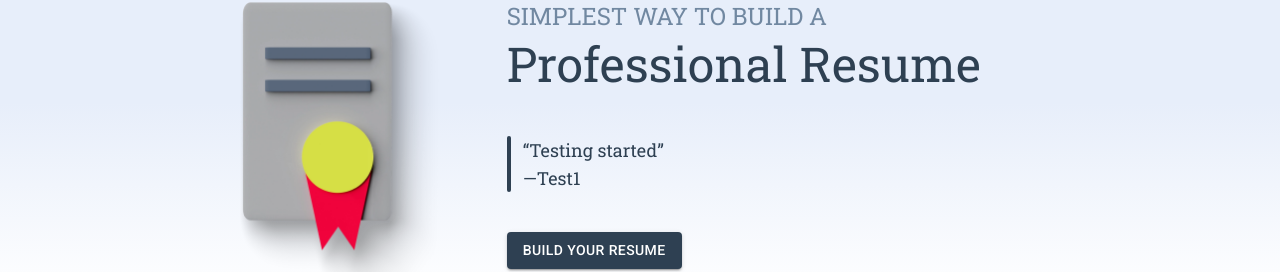
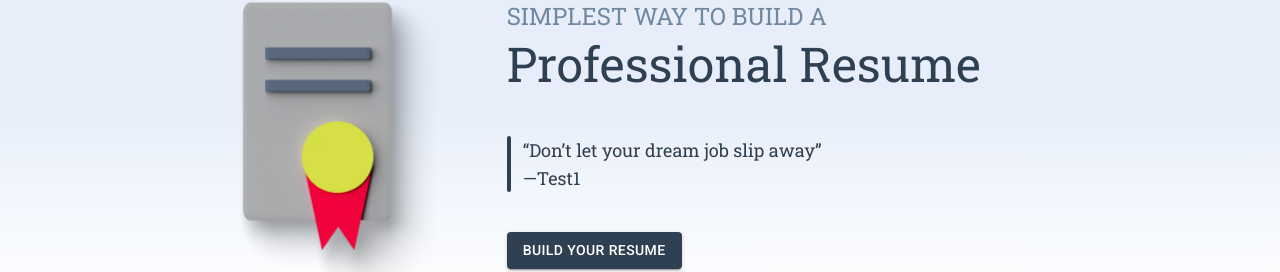
Before and after one commit to IT21024122/resume-builder-main, a Next.js app: page / in a window 1280 px wide. Shown: the part 152-424 px from the top of the page. Built offline with nearby package versions, Linux system fonts and the light colour scheme.

Commit message:
Update HomeLayout.tsx

```diff
--- a/src/modules/home/HomeLayout.tsx
+++ b/src/modules/home/HomeLayout.tsx
@@ -68,7 +68,7 @@ const HomeLayout = () => {
               <div className="flex mb-10">
                 <div className="bg-resume-800 w-1 rounded-lg"></div>
                 <p className="text-lg ml-3 text-resume-800">
-                  &ldquo;Testing started&rdquo;
+                  &ldquo;Don’t let your dream job slip away&rdquo;
                   <br />
                   —Test1
                 </p>
```
